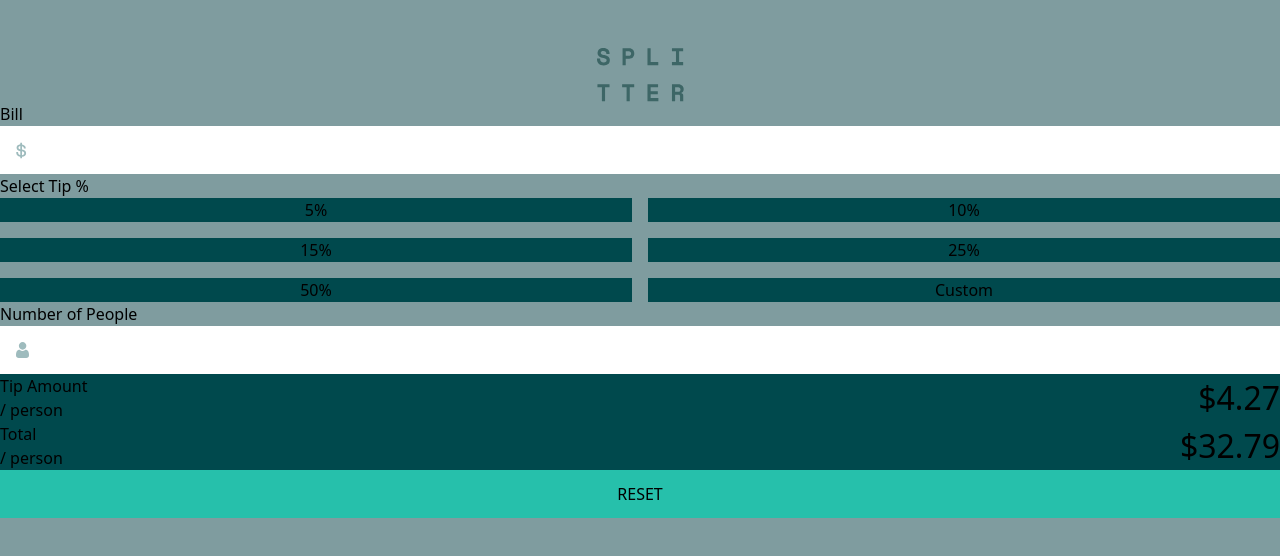
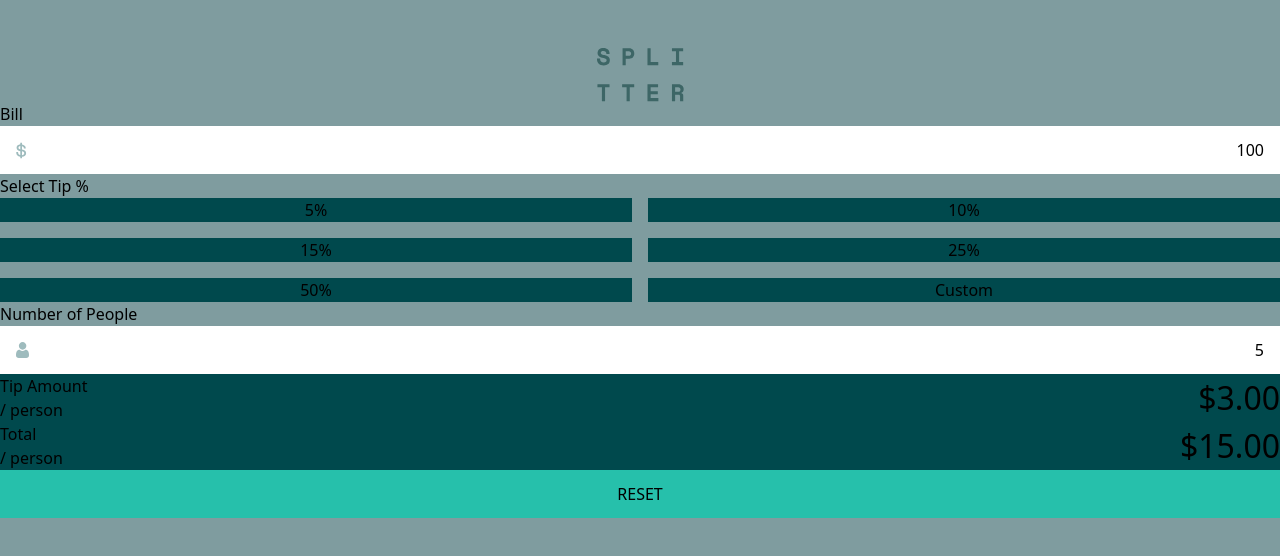
Before and after one commit to SuhasPatnaik/tip-calculator-app, a React (Vite) app: page / in a window 1280 px wide. Shown: the top 556 px of the page. Built offline with nearby package versions, Linux system fonts and the light colour scheme.

Commit message:
Tip calculation logic added

```diff
--- a/src/App.tsx
+++ b/src/App.tsx
@@ -3,22 +3,40 @@ import dollarIcon from "./assets/images/icon-dollar.svg";
 import personIcon from "./assets/images/icon-person.svg";
 
 export default function App() {
+  const [billAmount, setBillAmount] = useState(100);
+  const [numberOfPeople, setNumberOfPeople] = useState(5);
+  const [tipPercentage, setTipPercentage] = useState(0.15);
+
   return (
     <>
       <div className="mt-12 flex justify-center">
         <Logo />
       </div>
       <div>
-        <MiniForm inputLabel="Bill" inputIcon={dollarIcon} />
+        <MiniForm
+          inputLabel="Bill"
+          inputIcon={dollarIcon}
+          inputValue={billAmount}
+          handleChange={(value) => setBillAmount(value)}
+        />
       </div>
       <div>
         <SelectTipPercentage />
       </div>
       <div>
-        <MiniForm inputLabel="Number of People" inputIcon={personIcon} />
+        <MiniForm
+          inputLabel="Number of People"
+          inputIcon={personIcon}
+          inputValue={numberOfPeople}
+          handleChange={(value) => setNumberOfPeople(value)}
+        />
       </div>
       <div>
-        <TipResults />
+        <TipResults
+          billValue={billAmount}
+          headcount={numberOfPeople}
+          tipPercent={tipPercentage}
+        />
       </div>
     </>
   );
@@ -28,13 +46,15 @@ function Logo() {
   return <img src="/logo.svg" alt="Splitter App Logo" />;
 }
 
-function MiniForm({ inputLabel, inputIcon }) {
+function MiniForm({ inputLabel, inputIcon, inputValue, handleChange }) {
   return (
     <>
       <div className="flex flex-col">
         <label>{inputLabel}</label>
         <input
           type="text"
+          value={inputValue}
+          onChange={(e) => handleChange(e.target.value)}
           style={{
             backgroundImage: `url(${inputIcon})`,
             backgroundPosition: "1rem",
@@ -48,8 +68,7 @@ function MiniForm({ inputLabel, inputIcon }) {
 
 function SelectTipPercentage() {
   const [isCustomClicked, setIsCustomClicked] = useState(false);
-
-  const handleCustomClick = () => {};
+  const [customTip, setCustomTip] = useState();
 
   return (
     <>
@@ -61,7 +80,12 @@ function SelectTipPercentage() {
         <button className="bg-neutral-600">25%</button>
         <button className="bg-neutral-600">50%</button>
         {isCustomClicked ? (
-          <input type="text" />
+          <input
+            type="text"
+            className="text-right"
+            value={customTip}
+            onChange={(e) => setCustomTip(Number(e.target.value))}
+          />
         ) : (
           <button
             className="bg-neutral-600"
@@ -75,18 +99,23 @@ function SelectTipPercentage() {
   );
 }
 
-function TipResults() {
+function TipResults({ billValue, headcount, tipPercent }) {
+  const totalTip = (billValue * tipPercent).toFixed(2);
+  const tipPerHead = (totalTip / headcount).toFixed(2);
+
   return (
     <>
       <div className="bg-neutral-600 grid grid-rows-3">
         <div className="grid grid-rows-2 grid-cols-2">
           <p>Tip Amount</p>
-          <p className="row-span-2 text-[2rem] justify-self-end">$4.27</p>
+          <p className="row-span-2 text-[2rem] justify-self-end">
+            ${tipPerHead}
+          </p>
           <p>/ person</p>
         </div>
         <div className="grid grid-rows-2 grid-cols-2">
           <p>Total</p>
-          <p className="row-span-2 text-[2rem] justify-self-end">$32.79</p>
+          <p className="row-span-2 text-[2rem] justify-self-end">${totalTip}</p>
           <p>/ person</p>
         </div>
         <button className="bg-primary-100">RESET</button>
```
